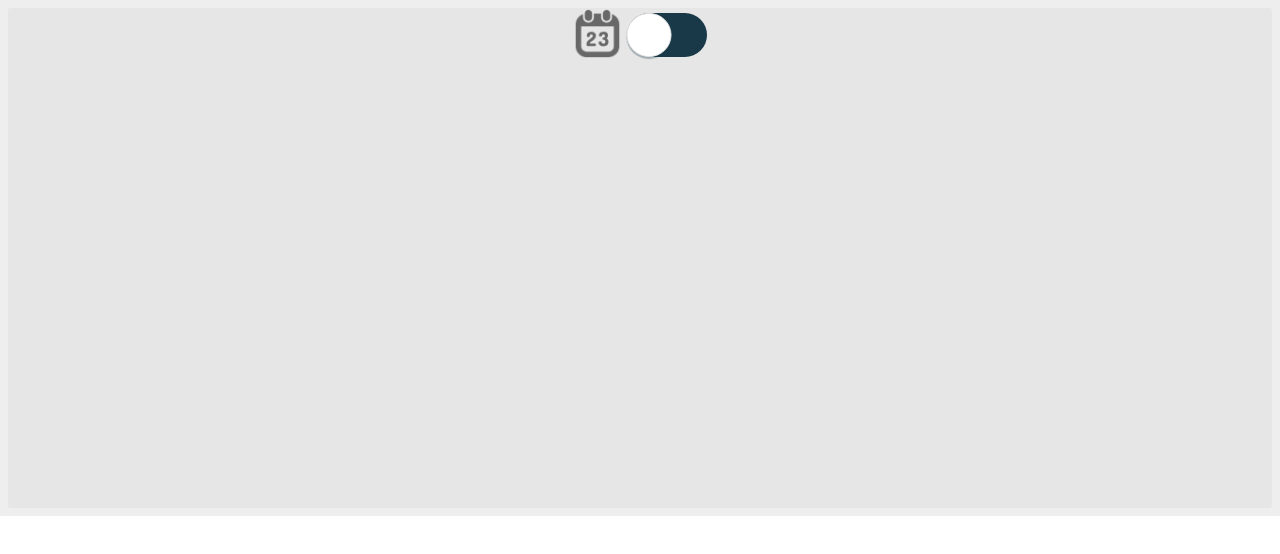
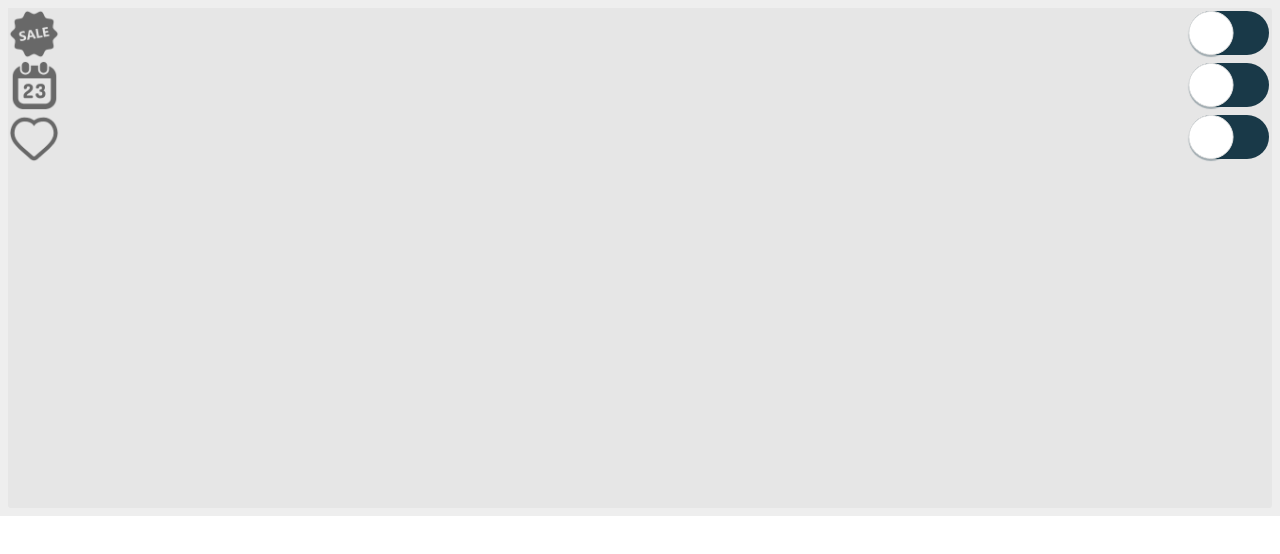
Before and after one commit to germancardenasm/leanit, a React (Create React App) app: page / in a window 1280 px wide. Shown: the top 554 px of the page. Built offline with nearby package versions, Linux system fonts and the light colour scheme.

Commit message:
Add Smart filter Component

```diff
--- a/src/components/SmartFilters/Filter/Filter.css
+++ b/src/components/SmartFilters/Filter/Filter.css
@@ -0,0 +1,4 @@
+.filter {
+    display: flex;
+    justify-content: space-between;
+}
--- a/src/components/SmartFilters/Filter/Filter.js
+++ b/src/components/SmartFilters/Filter/Filter.js
@@ -0,0 +1,15 @@
+import React from "react";
+import ToggleBtn from "../../UI/ToggleBtn/ToggleBtn";
+import Logo from "../../../components/UI/Logo/Logo";
+import "./Filter.css";
+
+const Filter = props => {
+  return (
+    <div className="filter" key={props.id}>
+      <Logo image={props.image} />
+      <ToggleBtn />
+    </div>
+  );
+};
+
+export default Filter;
--- a/src/containers/ControlPanel/ControlPanel.js
+++ b/src/containers/ControlPanel/ControlPanel.js
@@ -1,15 +1,17 @@
 import React, { Component } from "react";
 import "./ControlPanel.css";
-import ToggleBtn from "../../components/UI/ToggleBtn/ToggleBtn";
-import Logo from "../../components/UI/Logo/Logo";
+import sale from "../../assets/images/sale.png";
 import calendar from "../../assets/images/calendar.png";
+import heart from "../../assets/images/heart.png";
+import Filter from "../../components/SmartFilters/Filter/Filter";
 
 export default class Panel extends Component {
   render() {
     return (
       <div className="controlPanel">
-        <Logo image={calendar} />
-        <ToggleBtn />
+        <Filter image={sale} id={"sale"} />
+        <Filter image={calendar} id={"calendar"} />
+        <Filter image={heart} id={"heart"} />
       </div>
     );
   }
```
